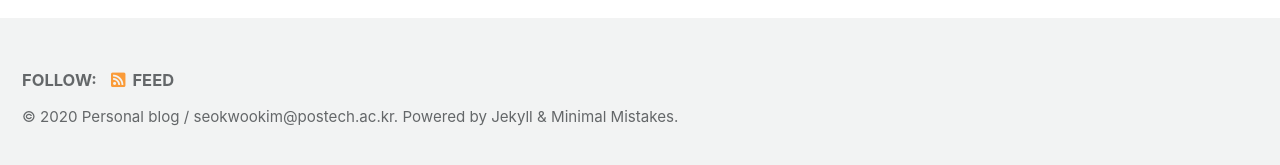
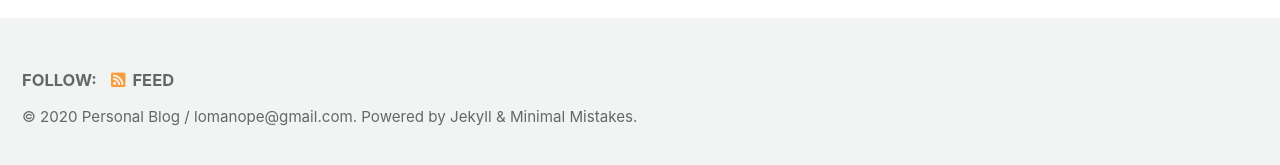
Before and after one commit to lagrangian94/lomanope.github.io, a Jekyll site: the page built from index.html, in a window 1280 px wide. Shown: the part 727-892 px from the top of the page. Built offline with Jekyll 4.4.1, drawn with Linux system fonts in a browser that asks for light colours; cached includes are drawn as plain includes; the list of posts is cut into pages by our own code.

Commit message:
email changed

```diff
--- a/_config.yml
+++ b/_config.yml
@@ -19,7 +19,7 @@ locale                   : "en-US"
 title                    : "Jazz (We've Got)"
 title_separator          : "-"
 subtitle                 : # site tagline that appears below site title in masthead
-name                     : "Personal blog / seokwookim@postech.ac.kr"
+name                     : "Personal Blog / lomanope@gmail.com"
 description              : "An amazing website."
 url                      : "https://lomanope.github.io/"# the base hostname & protocol for your site e.g. "https://mmistakes.github.io"
 baseurl                  : "" # the subpath of your site, e.g. "/blog"
```
